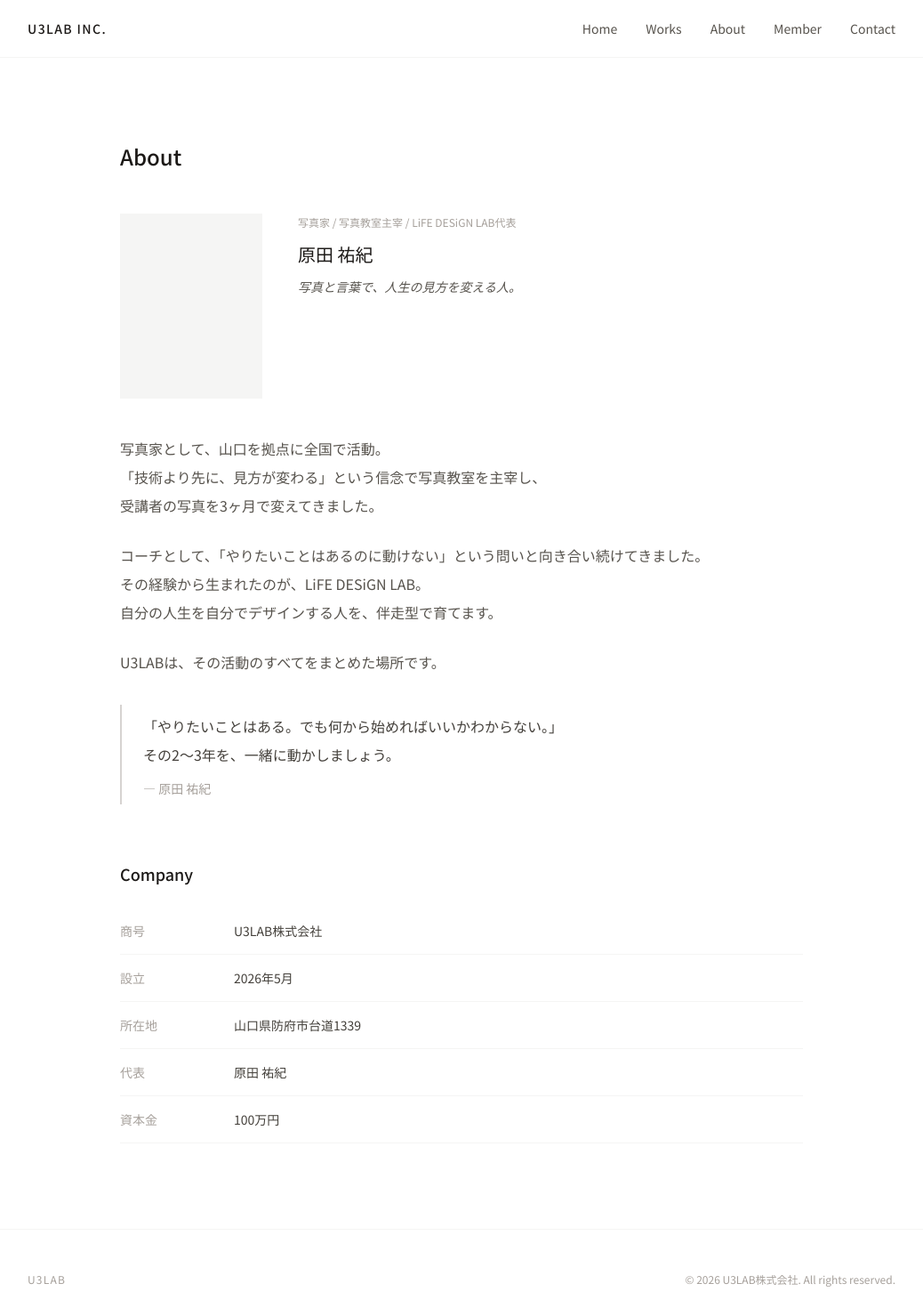
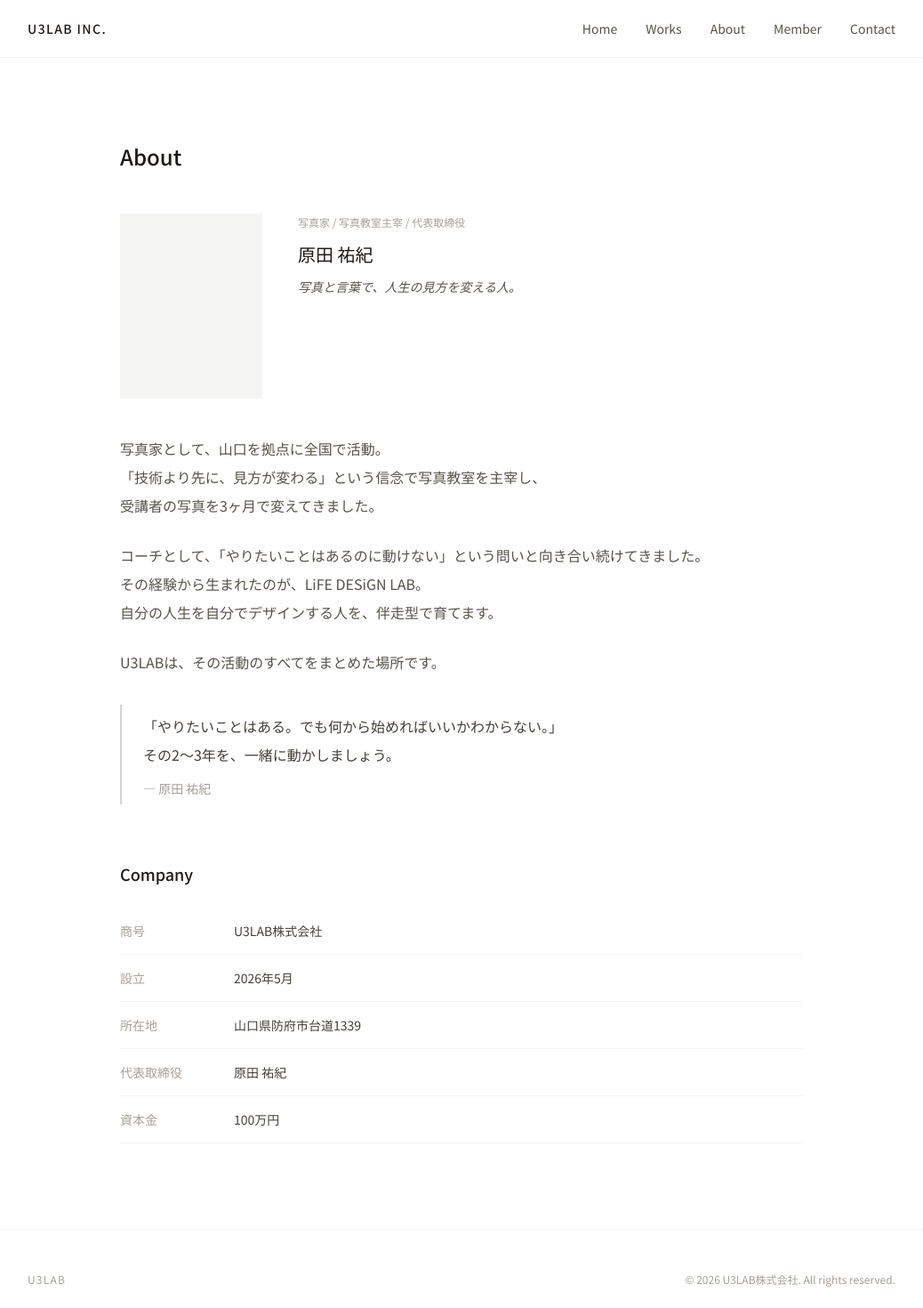
Before and after one commit to u3-lab/u3lab-site, a Next.js app: page /about in a window 1280 px wide. Shown: the top 1470 px of the page at 89% size, without its empty margins (121-1159 px from the left). Built offline with nearby package versions, Linux system fonts and the light colour scheme.

Commit message:
About: 肩書きと会社概要の代表を代表取締役に変更

```diff
--- a/app/about/page.tsx
+++ b/app/about/page.tsx
@@ -18,7 +18,7 @@ export default function AboutPage() {
               <div className="w-40 h-52 bg-stone-100 flex-shrink-0" />
               <div className="space-y-3">
                 <p className="text-xs text-stone-400 leading-relaxed">
-                  写真家 / 写真教室主宰 / LiFE DESiGN LAB代表
+                  写真家 / 写真教室主宰 / 代表取締役
                 </p>
                 <p className="text-xl font-medium text-stone-900">原田 祐紀</p>
                 <p className="text-sm text-stone-600 italic">
@@ -56,7 +56,7 @@ export default function AboutPage() {
                 { label: '商号',   value: 'U3LAB株式会社' },
                 { label: '設立',   value: '2026年5月' },
                 { label: '所在地', value: '山口県防府市台道1339' },
-                { label: '代表',   value: '原田 祐紀' },
+                { label: '代表取締役', value: '原田 祐紀' },
                 { label: '資本金', value: '100万円' },
               ].map(({ label, value }) => (
                 <div key={label} className="flex gap-8 py-4 border-b border-stone-100">
```
